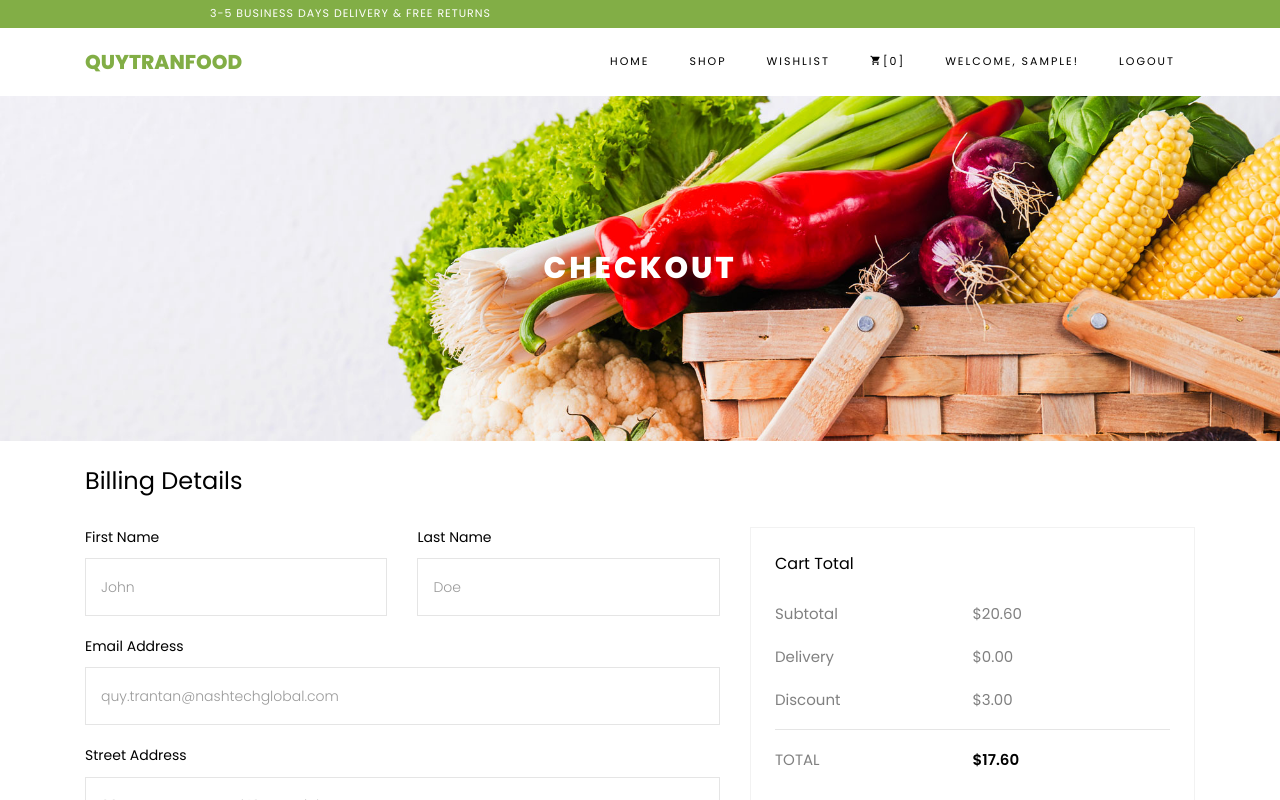
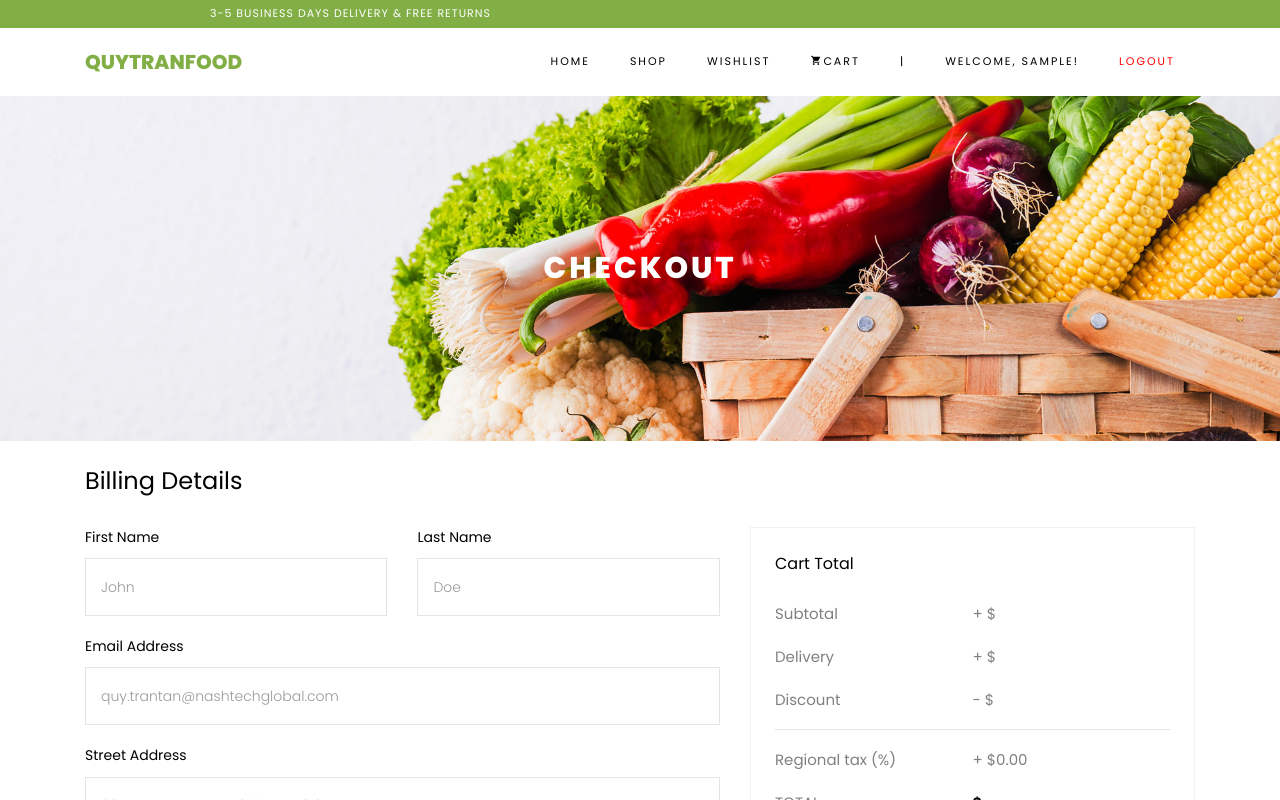
Before and after one commit to quytrandev/nashtech-angular-intensive-assignment-foodshop, an Angular app: page /checkout in a window 1280 px wide. Shown: the top 800 px of the page. Built offline with nearby package versions, Linux system fonts and the light colour scheme; sample sign-in values are in the browser's storage.

Commit message:
Add regional tax to checkout process, styling header items

```diff
--- a/src/app/backend-less/cart-fake-backend.ts
+++ b/src/app/backend-less/cart-fake-backend.ts
@@ -72,8 +72,6 @@ export function CartFakeBackendInterceptor(request: HttpRequest<any>, next: Http
 
     function storeCheckoutInfo() {
         checkoutObject = body;
-        checkoutObject.email = userEmail;
-
         window.localStorage.setItem(checkoutLocalStorageKey + userEmail, JSON.stringify(checkoutObject));
 
 
--- a/src/app/body/cart/cart.component.html
+++ b/src/app/body/cart/cart.component.html
@@ -74,7 +74,10 @@
               <div *ngIf="isCouponSubmitted && formCouponControls.coupon.errors" class="invalid-feedback">
                 <div *ngIf="formCouponControls.coupon.errors">A coupon code is required</div>
 
+
               </div>
+              <div *ngIf="invalidCouponError" style="color:red">{{invalidCouponError}}</div>
+
             </div>
             <input type="submit" value="Apply coupon" class="btn btn-primary py-3 px-4">
 
@@ -109,15 +112,15 @@
           <h3>Cart Totals</h3>
           <p class="d-flex">
             <span>Subtotal</span>
-            <span>${{calculateCartSubTotal() | number:'1.2-2' }}</span>
+            <span>+ ${{calculateCartSubTotal() | number:'1.2-2' }}</span>
           </p>
           <p class="d-flex">
             <span>Delivery</span>
-            <span>${{shippingFee| number:'1.2-2' }}</span>
+            <span>+ ${{shippingFee| number:'1.2-2' }}</span>
           </p>
           <p class="d-flex">
             <span>Discount ({{discountPercentage}})</span>
-            <span>${{discountOnSubTotal| number:'1.2-2' }}</span>
+            <span>- ${{discountOnSubTotal| number:'1.2-2' }}</span>
           </p>
           <hr>
           <p class="d-flex total-price">
--- a/src/app/body/cart/cart.component.ts
+++ b/src/app/body/cart/cart.component.ts
@@ -46,6 +46,7 @@ export class CartComponent implements OnInit {
   discountOnSubTotal: number = 0.00;
   discountPercentage:string = "%";
   grandTotal!: number;
+  invalidCouponError:string ="";
 
   constructor(private cartService: CartService, private formBuilder: FormBuilder, private alertService: AlertService,  private router: Router, private accountService: AccountService) {
   }
@@ -89,6 +90,8 @@ export class CartComponent implements OnInit {
 
     if (!this.discountObject) {
       this.discount = 0;
+      this.discountPercentage = "%";
+      this.invalidCouponError = "The entered coupon code is invalid, please try again";
     }
     else
     {
--- a/src/app/body/checkout/checkout.component.html
+++ b/src/app/body/checkout/checkout.component.html
@@ -44,7 +44,7 @@
                         <div class="col-md-12">
                             <div class="form-group">
                                 <label for="emailaddress">Email Address</label>
-                                <input formControlName="email" type="email" class="form-control" placeholder="quy.trantan@nashtechglobal.com"
+                                <input formControlName="email" type="email" class="form-control" placeholder="quy.trantan@nashtechglobal.com" value="{{checkoutInfo.email}}"
                                     [ngClass]="{ 'is-invalid': submitted && formCheckoutControls.email.errors }">
                                 <div *ngIf="submitted && formCheckoutControls.email.errors" class="invalid-feedback">
                                     <div *ngIf="formCheckoutControls.email.errors">Email is required</div>
@@ -74,10 +74,10 @@
                                 <label for="country">Country</label>
                                 <div class="select-wrap">
                                     <div class="icon"><span class="ion-ios-arrow-down"></span></div>
-                                    <select formControlName="country" class="form-control text-left px-3"
+                                    <select (change)="onCountryChange()" formControlName="country" class="form-control text-left px-3"
                                         name="countries" id="countries"
                                         [ngClass]="{ 'is-invalid': submitted && formCheckoutControls.country.errors }">
-                                        <option *ngFor="let country of countries" value="{{country.value}}">
+                                        <option  *ngFor="let country of countries" value="{{country.value}}">
                                             {{country.name}}</option>
 
                                     </select>
@@ -137,20 +137,26 @@
                                 <h3 class="billing-heading mb-4">Cart Total</h3>
                                 <p class="d-flex">
                                     <span>Subtotal</span>
-                                    <span>$20.60</span>
+                                    <span>+ ${{checkoutInfo.subTotal | number:'1.2-2' }}</span>
                                 </p>
                                 <p class="d-flex">
                                     <span>Delivery</span>
-                                    <span>$0.00</span>
+                                    <span>+ ${{checkoutInfo.delivery | number:'1.2-2' }}</span>
                                 </p>
+
                                 <p class="d-flex">
                                     <span>Discount</span>
-                                    <span>$3.00</span>
+                                    <span>- ${{checkoutInfo.discount | number:'1.2-2' }}</span>
                                 </p>
+
                                 <hr>
+                                <p class="d-flex">
+                                    <span>Regional tax ({{taxFee}}%)</span>
+                                    <span>+ ${{taxFeeOnGrandTotal | number:'1.2-2' }}</span>
+                                  </p>
                                 <p class="d-flex total-price">
                                     <span>Total</span>
-                                    <span>$17.60</span>
+                                    <span>${{checkoutInfo.grandTotal | number:'1.2-2' }}</span>
                                 </p>
                             </div>
                         </div>
--- a/src/app/body/checkout/checkout.component.ts
+++ b/src/app/body/checkout/checkout.component.ts
@@ -1,6 +1,8 @@
 import { CommonModule } from '@angular/common';
 import { Component } from '@angular/core';
 import { FormBuilder, FormGroup, ReactiveFormsModule, Validators } from '@angular/forms';
+import { CartService } from '../../services/cart.service';
+import { first } from 'rxjs';
 
 @Component({
   selector: 'app-checkout',
@@ -12,16 +14,21 @@ import { FormBuilder, FormGroup, ReactiveFormsModule, Validators } from '@angula
 export class CheckoutComponent {
   formCheckout!: FormGroup;
   submitted = false;
+  taxFee!:number;
+  taxFeeOnGrandTotal: number = 0.00;
   countries: any[] =
     [
       { value: "", name: "Choose a country", taxFee: 0.00 },
       { value: "uk", name: "United Kingdom", taxFee: 11 },
-      { value: "vn", name: "Vietnam", taxFee: 5 },
+      { value: "vn", name: "Vietnam", taxFee: 10 },
       { value: "my", name: "Malaysia", taxFee: 8 },
       { value: "usa", name: "America", taxFee: 12.5 },
     ];
+    checkoutInfo:any;
+
   constructor(
     private formBuilder: FormBuilder,
+    private cartService:CartService
   ) { }
   get formCheckoutControls() { return this.formCheckout.controls; }
 
@@ -38,6 +45,8 @@ export class CheckoutComponent {
       paymentMethod:['',Validators.required],
       acceptTermConditions: [false,Validators.requiredTrue]
     });
+
+    this.getCheckoutInfo();
   }
   onCheckoutSubmit()
   {
@@ -51,4 +60,20 @@ export class CheckoutComponent {
 
   }
 
+  onCountryChange()
+  {
+    console.log('country change')
+    const chosenCountry = this.formCheckoutControls.country.value;
+    const countryObject = this.countries.find(({ value }) => value == chosenCountry)
+    this.taxFee = countryObject.taxFee;
+      this.taxFeeOnGrandTotal = this.taxFee *this.checkoutInfo.subTotal/100;
+
+      this.checkoutInfo.grandTotal +=this.taxFeeOnGrandTotal;
+  }
+  getCheckoutInfo()
+  {
+    this.cartService.getCheckoutInfo().pipe(first()).subscribe(info => this.checkoutInfo = info);
+
+  }
+
 }
--- a/src/app/body/shop/shop.component.html
+++ b/src/app/body/shop/shop.component.html
@@ -24,7 +24,7 @@
 
             <div *ngFor="let product of products" class="col-md-6 col-lg-3 ftco-animate">
                 <div class="product">
-                    <a href="{{product.id}}" class="img-prod"><img class="img-fluid" src="{{product.photoSrc}}"
+                    <a  class="img-prod"><img class="img-fluid" src="{{product.photoSrc}}"
                             alt="Colorlib Template">
                         <span *ngIf="product.isOnSale" class="status">-{{product.salePercentage}}</span>
                         <div class="overlay"></div>
--- a/src/app/layout/header/header.component.html
+++ b/src/app/layout/header/header.component.html
@@ -24,10 +24,12 @@
           <li class="nav-item active"><a routerLink="/home" class="nav-link">Home</a></li>
           <li class="nav-item"><a routerLink="/shop" class="nav-link">Shop</a></li>
           <li class="nav-item"><a routerLink="/wishlist" class="nav-link">Wishlist</a></li>
-          <li class="nav-item cta cta-colored"><a routerLink="/cart" class="nav-link"><span class="icon-shopping_cart"></span>[0]</a></li>
-          <li *ngIf="!this.user" class="nav-item"><a routerLink="/login" class="nav-link">Login</a></li>
+          <li class="nav-item cta cta-colored"><a routerLink="/cart" class="nav-link"><span class="icon-shopping_cart"></span>Cart</a></li>
+          <li class="nav-item"><a class="nav-link">|</a></li>
+          <li *ngIf="!this.user" class="nav-item"><a style="color:red" routerLink="/login" class="nav-link">Login</a></li>
+
           <li *ngIf="this.user"class="nav-item"><a class="nav-link">Welcome, {{this.user?.username}}!</a></li>
-          <li *ngIf="this.user" class="nav-item"><a routerLink="/login" (click)="logout()" class="nav-link">Logout</a></li>
+          <li *ngIf="this.user" class="nav-item"><a style="color:red" routerLink="/login" (click)="logout()" class="nav-link">Logout</a></li>
 
         </ul>
       </div>
```
